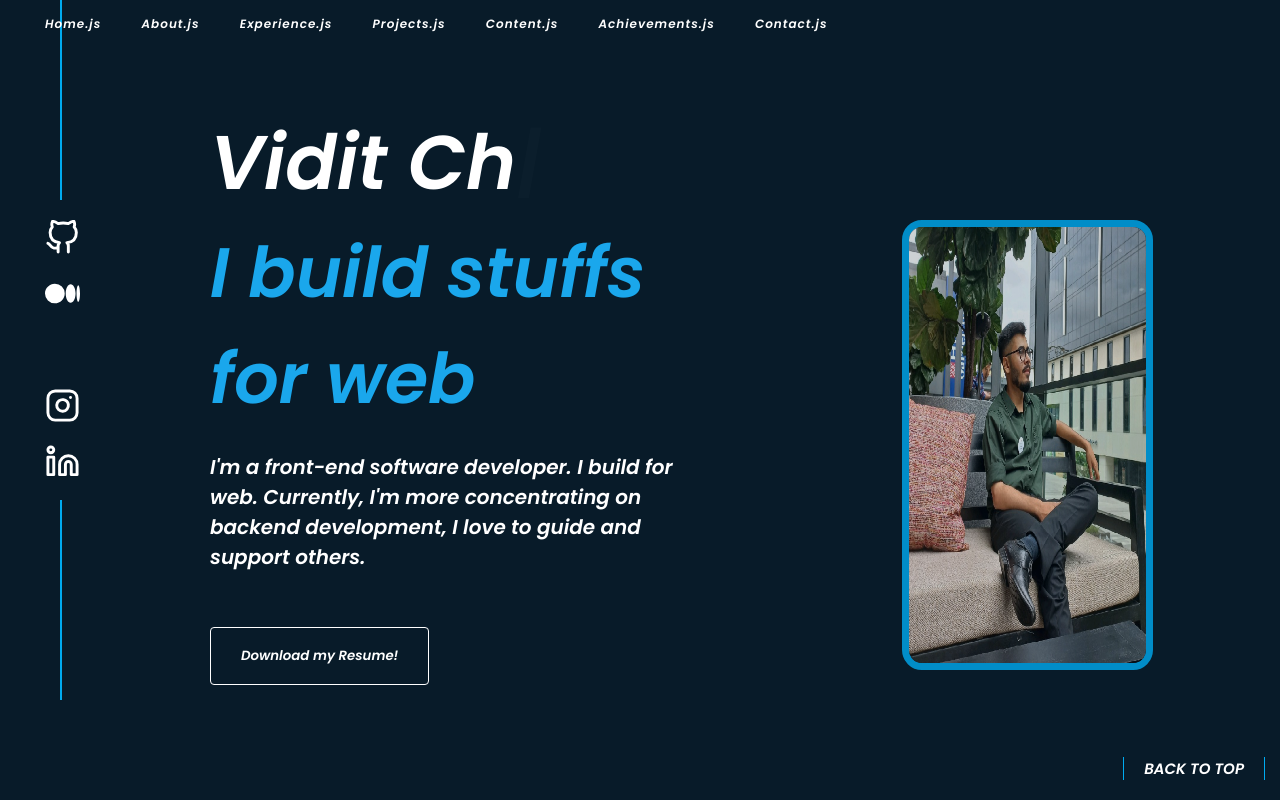
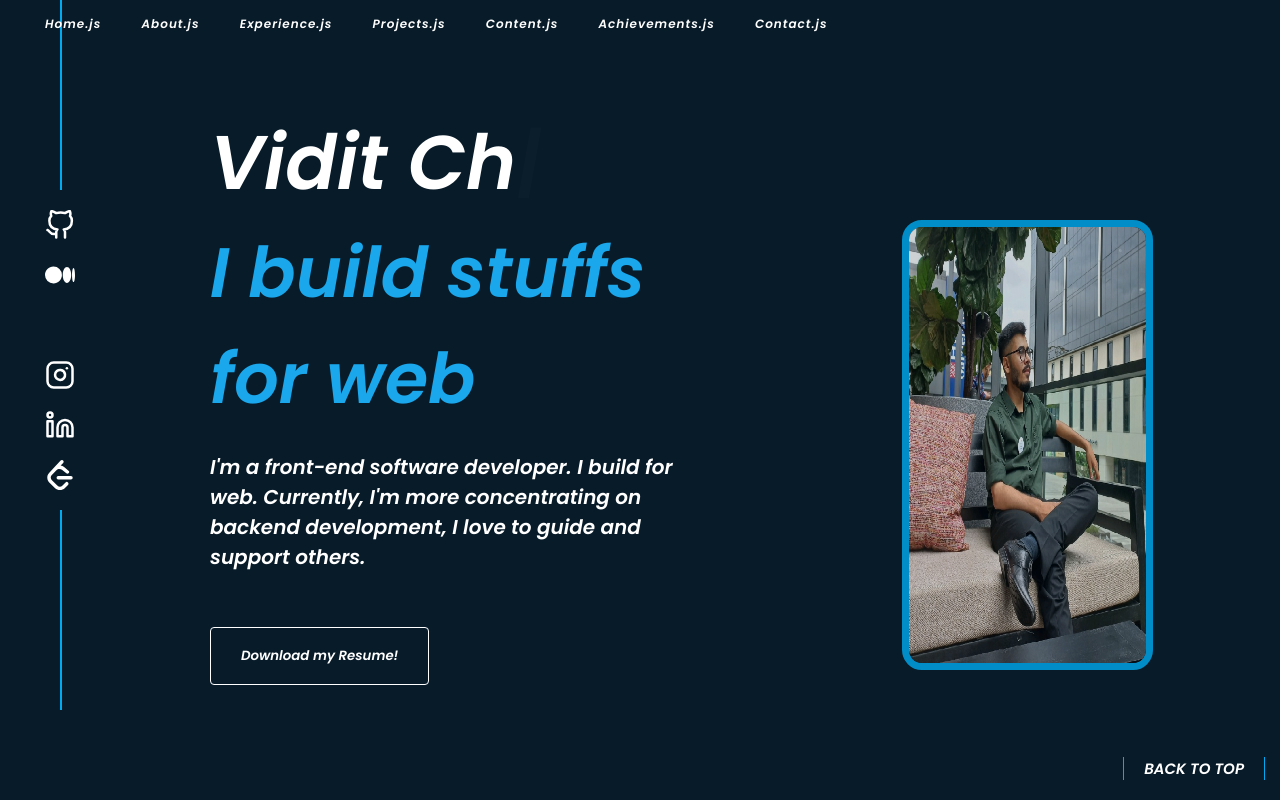
Before and after one commit to ViditChawda/portfolio-final-, a Next.js app: page / in a window 1280 px wide. Shown: the top 800 px of the page. Built offline with nearby package versions, Linux system fonts and the light colour scheme; some icons are missing.

Commit message:
added a leetcode icon

```diff
--- a/src/components/SocialIcons.jsx
+++ b/src/components/SocialIcons.jsx
@@ -4,6 +4,7 @@ import { FiLinkedin } from 'react-icons/fi'
 import { FiInstagram } from 'react-icons/fi'
 import { FaXTwitter } from 'react-icons/fa6'
 import { BsMedium } from 'react-icons/bs'
+import { SiLeetcode } from 'react-icons/si'
 import styles from '../styles/components/SocialIcons.module.scss'
 
 const SocialIcons = () => {
@@ -17,6 +18,7 @@ const SocialIcons = () => {
                 <a href='https://twitter.com/ViditChawda723'><FaXTwitter className={styles.icon} /></a>
                 <a href='https://www.instagram.com/vidit_chawda.23/'><FiInstagram className={styles.icon} /></a>
                 <a href='https://www.linkedin.com/in/vidit-chawda-b4a740210/'><FiLinkedin className={styles.icon} /></a>
+                <a href='https://www.linkedin.com/in/vidit-chawda-b4a740210/'><SiLeetcode className={styles.icon} /></a>
                 <a><div className={styles.line}></div></a>
                 <div className={styles.line1}>
 
--- a/src/styles/components/SocialIcons.module.scss
+++ b/src/styles/components/SocialIcons.module.scss
@@ -1,10 +1,10 @@
 .iconsWrapper {
     position: fixed;
-    bottom: 80px;
+    bottom: 70px;
     display: flex;
     flex-direction: column;
     left: 45px;
-    font-size: 35px;
+    font-size: 30px;
     color: white;
     z-index: 4000;
 
```
